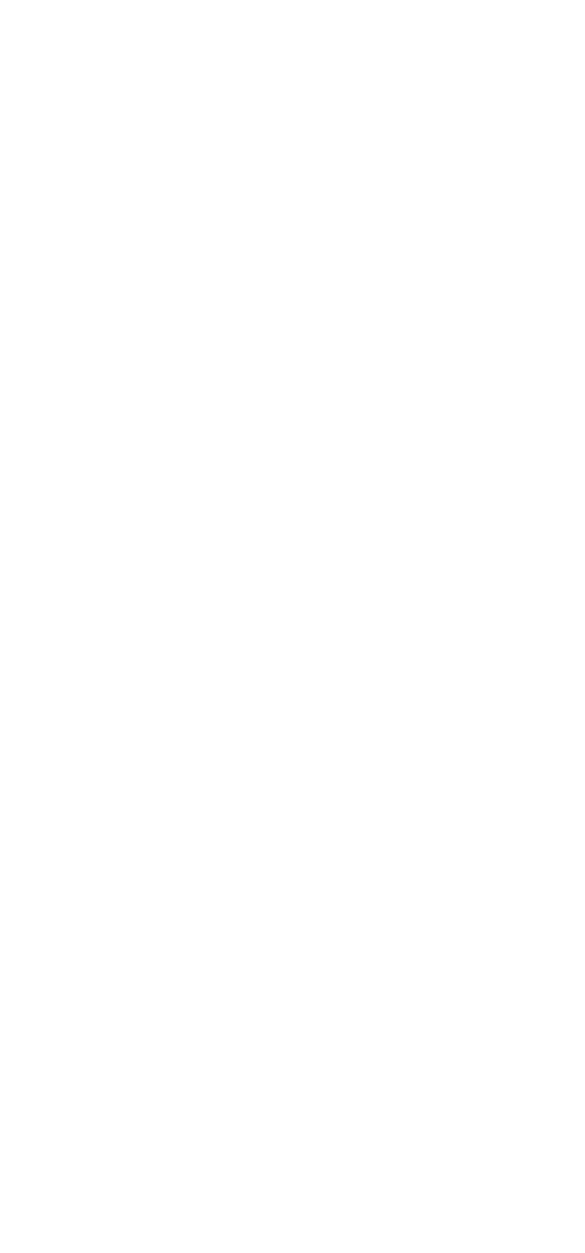
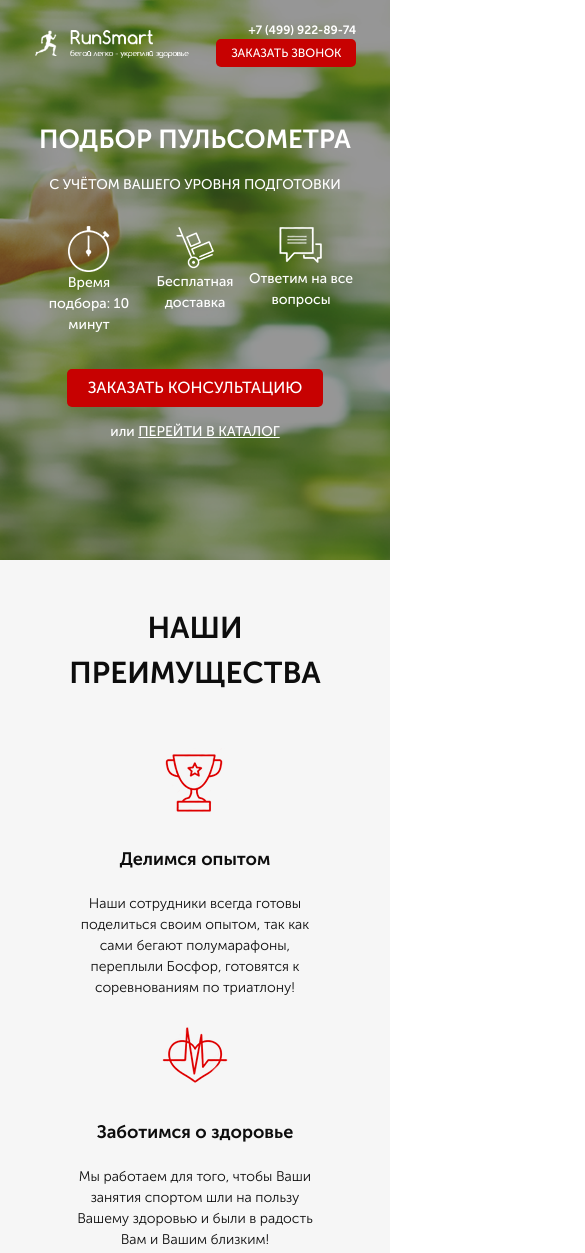
Before and after one commit to ryslanukhlin/pulse, a website: page src/index.html in a window 390 px wide. Shown: the top 1253 px of the page, 585 px wide, since content can reach past the window. Before the commit the page ends 844 px from the top, so only its background shows below. Drawn offline with Linux system fonts and the light colour scheme.

Commit message:
sverstal adaprit

```diff
--- a/src/index.html
+++ b/src/index.html
@@ -52,5 +52,26 @@
             </div>
         </div>
     </div>
+    <div class="advantages">
+        <div class="container">
+            <div class="advantages__title">НАШИ ПРЕИМУЩЕСТВА</div>
+            <div class="advantages__wraper">
+                <div class="advantages__item">
+                    <img src="img/advantages/1.png" alt="img" class="advantages__img">
+                    <div class="advantages__content">Делимся опытом</div>
+                    <div class="advantages__subcontent">Наши сотрудники всегда готовы поделиться своим опытом, так как сами бегают полумарафоны, переплыли Босфор, готовятся к соревнованиям по триатлону!</div></div>
+                <div class="advantages__item">
+                    <img src="img/advantages/2.png" alt="img" class="advantages__img">
+                    <div class="advantages__content">Заботимся о здоровье</div>
+                    <div class="advantages__subcontent">Мы работаем для того, чтобы Ваши занятия спортом шли на пользу Вашему здоровью и были в радость Вам и Вашим близким!</div>
+                </div>
+                <div class="advantages__item">
+                    <img src="img/advantages/3.png" alt="img" class="advantages__img">
+                    <div class="advantages__content">Учим бегать</div>
+                    <div class="advantages__subcontent">Помогаем с обучением правильной технике бега! Дружим с крупнейшей школой бега в России - <a href="#">I LOVE RUNNING.</a></div>
+                </div>
+            </div>
+        </div>
+    </div>
 </body>
 </html>
--- /dev/null
+++ b/src/sass/blocks/_advantages.scss
@@ -0,0 +1,42 @@
+.advantages{
+    min-height: 472px;
+    background-color: #f6f6f6;
+    &__title{
+        padding-top: 69px;
+        color: #0d0d0d;
+        font-size: 30px;
+        font-weight: 700;
+        text-align: center;
+    }
+    &__wraper{
+        display: flex;
+        justify-content: space-between;
+        align-items: center;
+        margin-top: 65px;
+    }
+    &__item{
+        width: 237px;
+    }
+    &__content{
+        margin-top: 38px;
+        color: #0d0d0d;
+        font-size: 18px;
+        font-weight: 700;
+        text-align: center;
+    }
+    &__subcontent{
+        color: #0d0d0d;
+        font-size: 14px;
+        font-weight: 300;
+        margin-top: 26px;
+        text-align: center;
+        a{
+            color: #ff0000;
+            text-decoration: underline;
+        }
+    }
+    &__img{
+        display: block;
+        margin: 0 auto;
+    }
+}
--- /dev/null
+++ b/src/sass/blocks/_media.scss
@@ -0,0 +1,222 @@
+@media (max-width: 1200px) {
+    .button_main{
+        margin-top: 56px;
+        width: 280px;
+        height: 42px;
+    }
+    .header{
+        &__logo{
+            width: 230px;
+        }
+        &__official{
+            font-size: 10px;
+            span{
+                font-size: 16px;
+            }
+        }
+        &__phone{
+            font-size: 16px;
+        }
+        .button{
+            width: 140px;
+            height: 28px;
+        }
+    }
+    .container{
+        max-width: 800px;
+    }
+    .advantages{
+        &__title{
+            padding-top: 56px;
+        }
+        &__wraper{
+            margin-top: 56px;
+        }
+        &__content{
+            margin-top: 28px;
+        }
+        &__subcontent{
+            margin-top: 20px;
+        }
+    }
+    .promo{
+        min-height: 625px;
+        &__wraper{
+            margin-top: 75px;
+        }
+        &__icons{
+            margin-top: 50px;
+        }
+        &__main{
+            margin-top: 60px;
+        }
+        &__link{
+            margin-top: 14px;
+            font-size: 14px;
+            a{
+                font-size: 14px;
+            }
+        }
+        &__header{
+            font-size: 40px;
+        }
+        &__subheader{
+            font-size: 22px;
+        }
+    }
+}
+@media (max-width: 992px) {
+    .container {
+      max-width: 740px;
+    }
+    .promo{
+        min-height: 600px;
+        &__wraper{
+            margin-top: 65px;
+        }
+        &__icons{
+            margin-top: 42px;
+        }
+        &__icon{
+            width: 130px;
+        }
+    }
+    .header{
+        &__logo{
+            width: 200px;
+        }
+        &__phone{
+            font-size: 14px;
+        }
+        &__header{
+            font-size: 38px;
+        }
+        &__subheader{
+            font-size: 36px;
+        }
+    }
+    .button{
+        width: 130px;
+        height: 26px;
+        &_main{
+            margin-top: 42px;
+            width: 265px;
+            height: 40px;
+        }
+    }
+    .advantages{
+        &__item{
+            width: 206px;
+        }
+    }
+}
+@media (max-width: 790px) {
+    .container{
+        max-width: 600px;
+    }
+    .header{
+        &__logo{
+            width: 180px;
+        }
+        &__official{
+            font-size: 8px;
+            span{
+                font-size: 14px;
+            }
+        }
+        &__phone{
+            font-size: 12px;
+        }
+    }
+    .button{
+        width: 130px;
+        height: 25px;
+        &_main{
+            margin-top: 34px;
+            width: 256px;
+            height: 38px;
+        }
+    }
+    .promo{
+        min-height: 560px;
+        &__wraper{
+            margin-top: 60px;
+        }
+    }
+    .advantages{
+        &__title{
+            padding-top: 46px;
+        }
+        &__wraper{
+            margin-top: 52px;
+            flex-direction: column;
+        }
+        &__item{
+            width: 237px;
+            margin-top: 23px;
+            &:first-child{
+                margin-top: 0;
+            }
+        }
+    }
+}
+@media (max-width: 625px) {
+    .container{
+        max-width: 480px;
+    }
+    .header{
+        &__logo{
+            width: 155px;
+        }
+    }
+    .promo{
+        &__header{
+            font-size: 26px;
+            line-height: 26px;
+        }
+        &__subheader{
+            font-size: 14px;
+            line-height: 14px;
+        }
+        &__icons{
+            margin-top: 26px;
+            width: 318px;
+        }
+    }
+}
+@media (max-width: 500px){
+    .header{
+        &__official{
+            display: none;
+        }
+    }
+    .promo{
+        &__wraper{
+            align-items: center;
+        }
+    }
+    .header{
+        justify-content: space-around;
+    }
+    .container{
+        max-width: 350px;
+    }
+}
+@media (max-width: 355px){
+    .container{
+        max-width: 320px;
+    }
+    .header{
+        display: block;
+        text-align: center;
+        &__logo{
+            img{
+                width: 230px;
+            }
+        }
+        &__contact{
+            align-items: center;
+            margin-top: 14px;
+        }
+    }
+}
--- a/src/sass/style.scss
+++ b/src/sass/style.scss
@@ -9,3 +9,5 @@
 @import "blocks/promo.scss";
 @import "blocks/header.scss";
 @import "blocks/buttons.scss";
+@import "blocks/advantages.scss";
+@import "blocks/media.scss";
```
Also changed, not shown: src/css/style.min.css, src/img/advantages/1.png (added), src/img/advantages/2.png (added), src/img/advantages/3.png (added), src/img/promo/bg.png (added).
